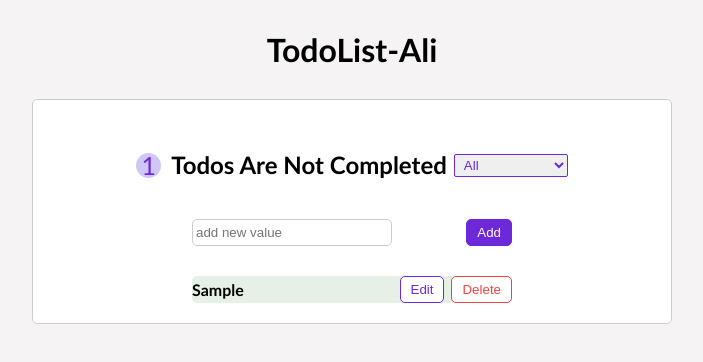
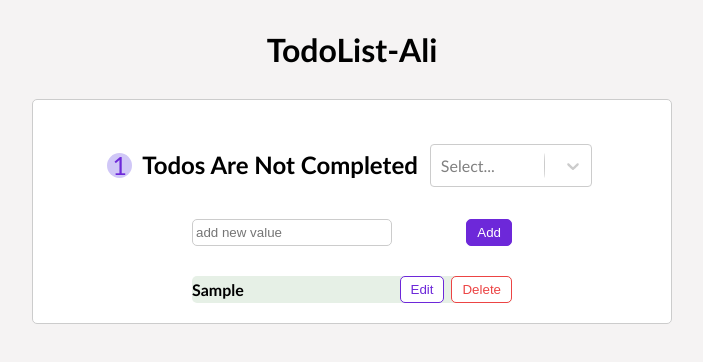
Before and after one commit to Ali-DoostAli/React-Course-TodoList-app, a React (Create React App) app: page / in a window 1280 px wide. Both pictures are taken after typing "Sample" into the empty fields and a click on the button "Add". Shown: the top 362 px of the page, without its empty margins (288-991 px from the left). Built offline with nearby package versions, Linux system fonts and the light colour scheme.

Commit message:
Use react-select

```diff
--- a/package.json
+++ b/package.json
@@ -9,6 +9,7 @@
     "react": "^18.2.0",
     "react-dom": "^18.2.0",
     "react-scripts": "5.0.1",
+    "react-select": "^5.3.2",
     "web-vitals": "^2.1.4"
   },
   "scripts": {
--- a/src/App.css
+++ b/src/App.css
@@ -84,7 +84,7 @@ input:focus {
   margin: 20px 0;
   align-items: center;
 }
-.header span {
+span {
   margin-right: 10px;
   margin-top: 1px;
   display: inline-block;
@@ -101,7 +101,8 @@ input:focus {
 h2 {
   margin: 20px 0;
 }
-.header select {
+.select {
+  width: 172px;
   margin-left: 7px;
   margin-top: 2px;
   padding: 2px 5px;
@@ -109,6 +110,3 @@ h2 {
   color: #6d28d9;
   border-color: #6d28d9;
 }
-select:focus{
-  border: 2px solid #6d28d9;;
-}
--- a/src/components/NavBar.jsx
+++ b/src/components/NavBar.jsx
@@ -1,16 +1,23 @@
-import { useState } from "react";
+import Select from "react-select";
 
-const NavBar = ({ unCompletedTodo, status, onSelect }) => {
+const options = [
+  { value: "All", label: "All" },
+  { value: "Completed", label: "Completed" },
+  { value: "UnCompleted", label: "UnCompleted" },
+];
+
+const NavBar = ({ unCompletedTodo, selectedOption, onChange }) => {
   if (!unCompletedTodo) return <h2>Set Your Today Todo!</h2>;
   return (
     <header className="header">
       <span>{unCompletedTodo}</span>
       <h2>Todos Are Not Completed</h2>
-      <select onChange={onSelect} value={status}>
-        <option value="All">All</option>
-        <option value="Completed">Completed</option>
-        <option value="UnCompleted">UnCompleted</option>
-      </select>
+      <Select
+        className="select"
+        onChange={onChange}
+        value={selectedOption}
+        options={options}
+      />
     </header>
   );
 };
--- a/src/components/TodoApp.jsx
+++ b/src/components/TodoApp.jsx
@@ -6,10 +6,10 @@ import NavBar from "./NavBar";
 const TodoApp = () => {
   const [todos, setTodos] = useState([]);
   const [filteredTodos, setFilteredTodos] = useState([]);
-  const [status, setStatus] = useState("All");
+  const [selectedOption, setSelectedOption] = useState("All");
   useEffect(() => {
-    filterTodos(status);
-  }, [todos, status]);
+    filterTodos(selectedOption.value);
+  }, [todos, selectedOption]);
 
   const addTodo = (input) => {
     const newTodo = {
@@ -56,16 +56,16 @@ const TodoApp = () => {
     }
   };
   const selectHandler = (e) => {
-    setStatus(e.target.value);
-    filterTodos(e.target.value);
+    setSelectedOption(e);
+    filterTodos(e.value);
   };
 
   return (
     <div className="container">
       <NavBar
         unCompletedTodo={todos.filter((t) => !t.isCompleted).length}
-        status={status}
-        onSelect={selectHandler}
+        selectedOption={selectedOption}
+        onChange={selectHandler}
       />
       <TodoForm submitTodo={addTodo} />
       <TodoList
```
Also changed, not shown: 1 other file (tests, documents, lock files or other folders).
